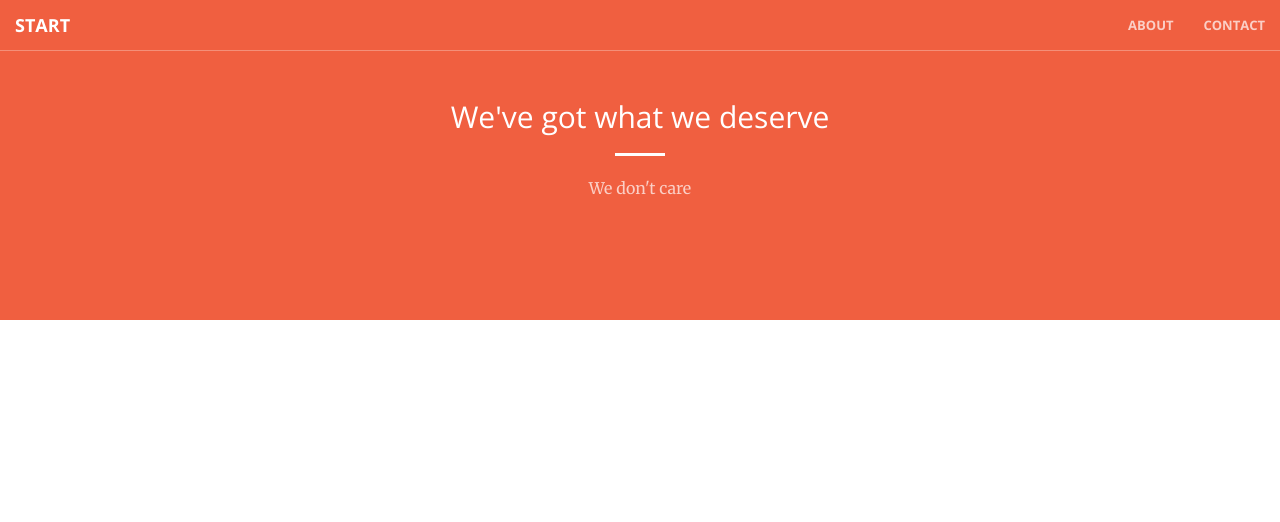
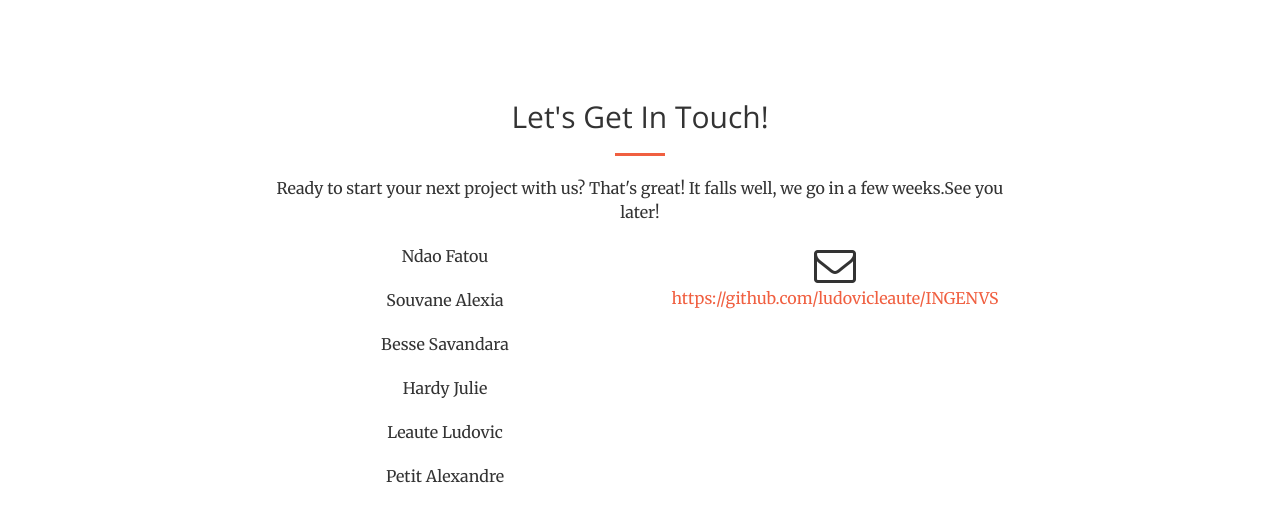
Before and after one commit to Hoshiiten/INGENVS, a website: page public/home/about.html in a window 1280 px wide. Drawn offline with nearby package versions, Linux system fonts and the light colour scheme.

Commit message:
Add files via upload

```diff
--- a/public/home/about.html
+++ b/public/home/about.html
@@ -49,9 +49,7 @@
             <!-- Collect the nav links, forms, and other content for toggling -->
             <div class="collapse navbar-collapse" id="bs-example-navbar-collapse-1">
                 <ul class="nav navbar-nav navbar-right">
-                    <li>
-                        <a class="page-scroll" href="about.html">About</a>
-                    </li>
+
 
 
                     <li>
@@ -70,14 +68,26 @@
              </div>
     </div>
 
-    <section class="bg-primary" id="about">
+    <section id="contact">
         <div class="container">
             <div class="row">
                 <div class="col-lg-8 col-lg-offset-2 text-center">
-                    <h2 class="section-heading">We've got what we deserve</h2>
-                    <hr class="light">
-                    <p class="text-faded">We don't care</p>
+                    <h2 class="section-heading">Let's Get In Touch!</h2>
+                    <hr class="primary">
+                    <p>Ready to start your next project with us? That's great! It falls well, we go in a few weeks.See you later!</p>
+                </div>
+                <div class="col-lg-4 col-lg-offset-2 text-center">
+                    <p>Ndao Fatou</p>
+                    <p>Souvane Alexia</p>
+                    <p>Besse Savandara</p>
+                    <p>Hardy Julie</p>
+                    <p>Leaute Ludovic</p>
+                    <p>Petit Alexandre</p>
 
+                </div>
+                <div class="col-lg-4 text-center">
+                    <i class="fa fa-envelope-o fa-3x sr-contact"></i>
+                    <p><a href="mailto:your-email@your-domain.com"> https://github.com/ludovicleaute/INGENVS </a></p>
                 </div>
             </div>
         </div>
```
Also changed, not shown: public/home/index.html (+0 -3 lines).
